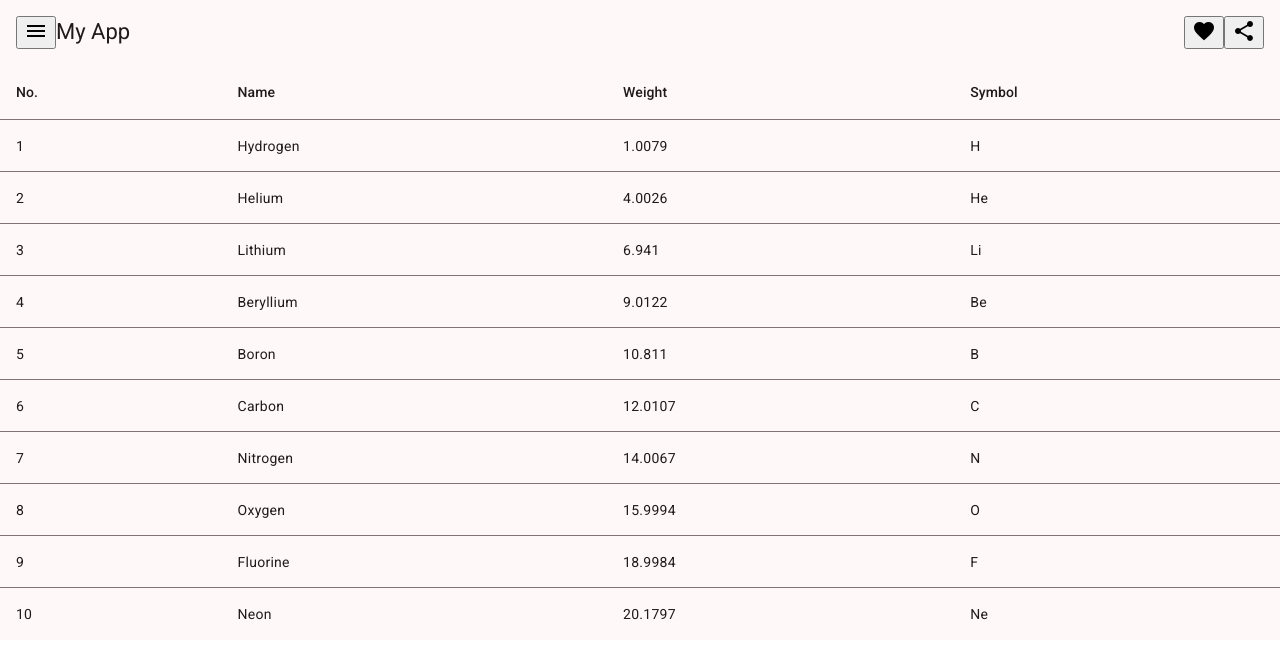
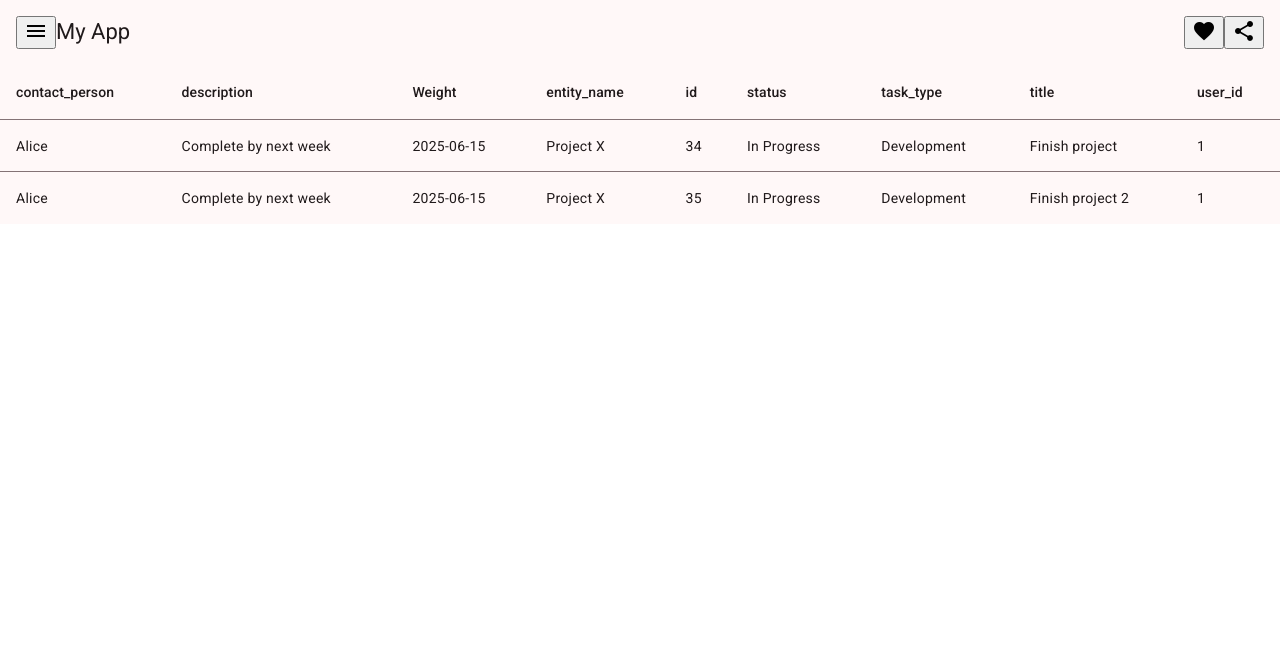
Before and after one commit to SantamRC/Task-List-Frontend, an Angular app: page /Task-List-Frontend/ in a window 1280 px wide. Shown: the top 658 px of the page. Built offline with nearby package versions, Linux system fonts and the light colour scheme.

Commit message:
Added basic table layout

```diff
--- a/src/app/app.component.ts
+++ b/src/app/app.component.ts
@@ -1,6 +1,9 @@
 import { Component } from '@angular/core';
+import { HttpClient } from '@angular/common/http';
 import { NavbarComponent } from './components/navbar/navbar.component';
 import { TasklistComponent } from './components/tasklist/tasklist.component';
+
+
 
 @Component({
   selector: 'app-root',
@@ -8,4 +11,6 @@ import { TasklistComponent } from './components/tasklist/tasklist.component';
   templateUrl: './app.component.html',
   styleUrl: './app.component.scss'
 })
-export class AppComponent {}
+export class AppComponent {
+  title = 'Task Manager';
+}
--- a/src/app/components/tasklist/tasklist.component.html
+++ b/src/app/components/tasklist/tasklist.component.html
@@ -4,28 +4,60 @@
         The actual rendered columns are set as a property on the row definition" -->
 
   <!-- Position Column -->
-  <ng-container matColumnDef="position">
-    <th mat-header-cell *matHeaderCellDef> No. </th>
-    <td mat-cell *matCellDef="let element"> {{element.position}} </td>
+  <ng-container matColumnDef="contact_person">
+    <th mat-header-cell *matHeaderCellDef> contact_person </th>
+    <td mat-cell *matCellDef="let element"> {{element.contact_person}} </td>
   </ng-container>
 
   <!-- Name Column -->
-  <ng-container matColumnDef="name">
-    <th mat-header-cell *matHeaderCellDef> Name </th>
-    <td mat-cell *matCellDef="let element"> {{element.name}} </td>
+  <ng-container matColumnDef="description">
+    <th mat-header-cell *matHeaderCellDef> description </th>
+    <td mat-cell *matCellDef="let element"> {{element.description}} </td>
   </ng-container>
 
   <!-- Weight Column -->
-  <ng-container matColumnDef="weight">
+  <ng-container matColumnDef="due_date">
     <th mat-header-cell *matHeaderCellDef> Weight </th>
-    <td mat-cell *matCellDef="let element"> {{element.weight}} </td>
+    <td mat-cell *matCellDef="let element"> {{element.due_date}} </td>
   </ng-container>
 
   <!-- Symbol Column -->
-  <ng-container matColumnDef="symbol">
-    <th mat-header-cell *matHeaderCellDef> Symbol </th>
-    <td mat-cell *matCellDef="let element"> {{element.symbol}} </td>
+  <ng-container matColumnDef="entity_name">
+    <th mat-header-cell *matHeaderCellDef> entity_name </th>
+    <td mat-cell *matCellDef="let element"> {{element.entity_name}} </td>
   </ng-container>
+
+  <!-- Status Column -->
+  <ng-container matColumnDef="status">
+    <th mat-header-cell *matHeaderCellDef> status </th>
+    <td mat-cell *matCellDef="let element"> {{element.status}} </td>
+  </ng-container>
+
+
+  <!-- id Column -->
+  <ng-container matColumnDef="id">
+    <th mat-header-cell *matHeaderCellDef> id </th>
+    <td mat-cell *matCellDef="let element"> {{element.id}} </td>
+  </ng-container>
+
+  <!-- task_type Column -->
+  <ng-container matColumnDef="task_type">
+    <th mat-header-cell *matHeaderCellDef> task_type </th>
+    <td mat-cell *matCellDef="let element"> {{element.task_type}} </td>
+  </ng-container>
+
+  <!-- title Column -->
+  <ng-container matColumnDef="title">
+    <th mat-header-cell *matHeaderCellDef> title </th>
+    <td mat-cell *matCellDef="let element"> {{element.title}} </td>
+  </ng-container>
+
+  <!-- user_id Column -->
+  <ng-container matColumnDef="user_id">
+    <th mat-header-cell *matHeaderCellDef> user_id </th>
+    <td mat-cell *matCellDef="let element"> {{element.user_id}} </td>
+  </ng-container>
+
 
   <tr mat-header-row *matHeaderRowDef="displayedColumns"></tr>
   <tr mat-row *matRowDef="let row; columns: displayedColumns;"></tr>
--- a/src/app/components/tasklist/tasklist.component.ts
+++ b/src/app/components/tasklist/tasklist.component.ts
@@ -1,5 +1,6 @@
 import {Component} from '@angular/core';
 import {MatTableModule} from '@angular/material/table';
+import {Task} from '../../models/task.model';
 
 export interface PeriodicElement {
   name: string;
@@ -21,6 +22,31 @@ const ELEMENT_DATA: PeriodicElement[] = [
   {position: 10, name: 'Neon', weight: 20.1797, symbol: 'Ne'},
 ];
 
+const data:Task[]=[
+    {
+        contact_person: "Alice",
+        description: "Complete by next week",
+        due_date: "2025-06-15",
+        entity_name: "Project X",
+        id: 34,
+        status: "In Progress",
+        task_type: "Development",
+        title: "Finish project",
+        user_id: 1
+    },
+    {
+        "contact_person": "Alice",
+        "description": "Complete by next week",
+        "due_date": "2025-06-15",
+        "entity_name": "Project X",
+        "id": 35,
+        "status": "In Progress",
+        "task_type": "Development",
+        "title": "Finish project 2",
+        "user_id": 1
+    }
+]
+
 /**
  * @title Basic use of `<table mat-table>`
  */
@@ -31,6 +57,6 @@ const ELEMENT_DATA: PeriodicElement[] = [
   imports: [MatTableModule]
 })
 export class TasklistComponent {
-  displayedColumns: string[] = ['position', 'name', 'weight', 'symbol'];
-  dataSource = ELEMENT_DATA;
+  displayedColumns: string[] = ['contact_person', 'description', 'due_date', 'entity_name', 'id', 'status', 'task_type', 'title', 'user_id'];
+  dataSource = data;
 }
```
Also changed, not shown: src/app/models/task.model.ts (added, +11 -0 lines), src/app/services/task.service.ts (added, +17 -0 lines).
